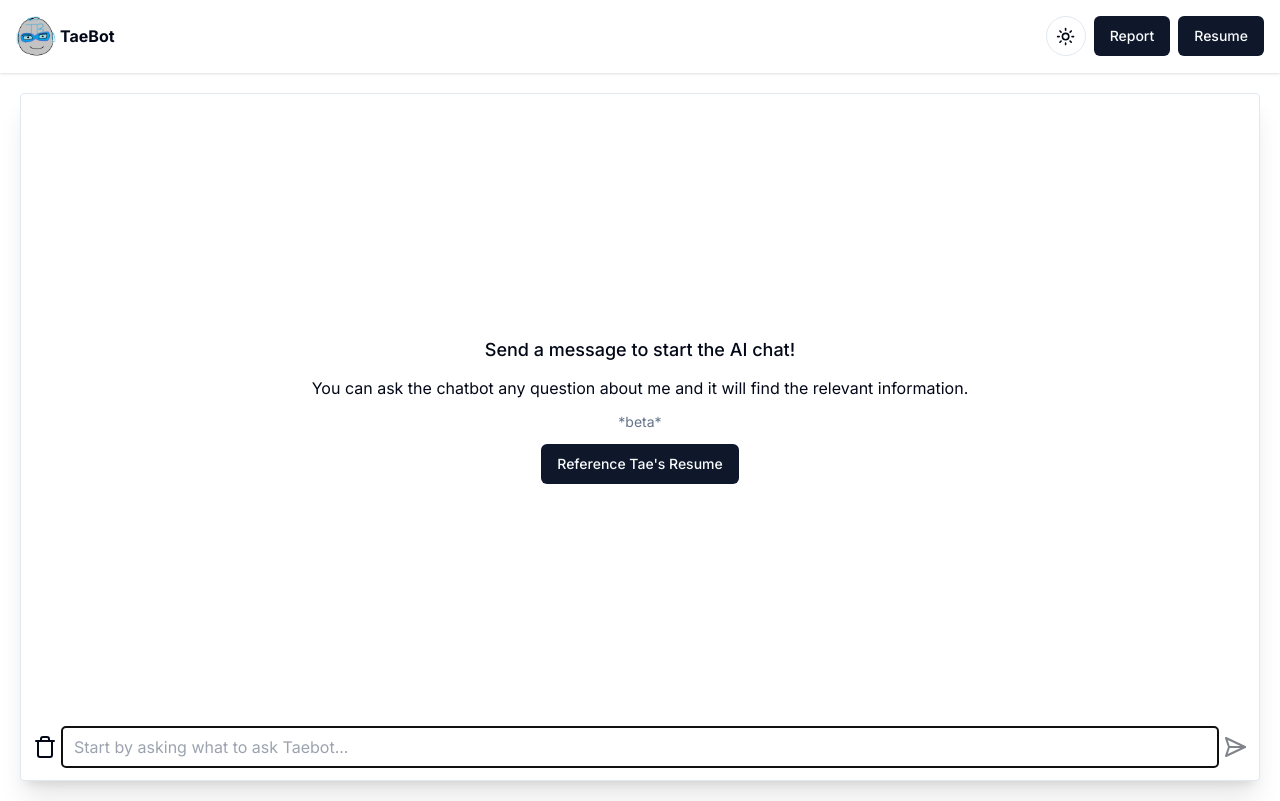
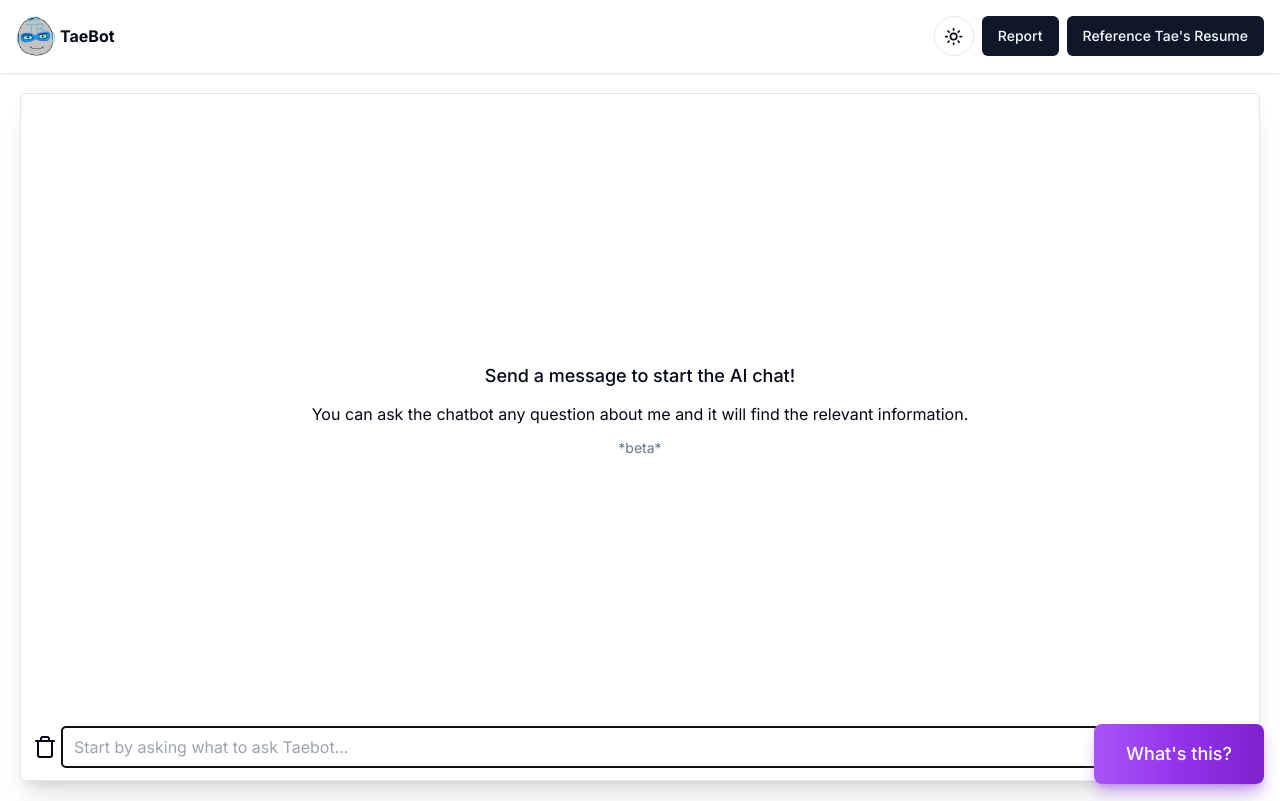
Before and after one commit to TaewoooK/custom_chatbot, a Next.js app: page /taebot in a window 1280 px wide. Built offline with nearby package versions, Linux system fonts and the light colour scheme.

Commit message:
added buymeacoffee

```diff
--- a/src/app/taebot/NavBar.tsx
+++ b/src/app/taebot/NavBar.tsx
@@ -35,7 +35,7 @@ export default function NavBar() {
                 )
               }
             >
-              Resume
+              Reference Tae&apos;s Resume
             </Button>
           </div>
         </div>
--- a/src/app/taebot/page.tsx
+++ b/src/app/taebot/page.tsx
@@ -75,15 +75,6 @@ export default function ChatPage() {
                 the relevant information.
               </p>
               <p className="text-sm text-muted-foreground">*beta*</p>
-              <Button
-                onClick={() =>
-                  openNewTab(
-                    "https://media.licdn.com/dms/document/media/D4E2DAQHB0lr6ZXUjoQ/profile-treasury-document-pdf-analyzed/0/1715965219060?e=1721260800&v=beta&t=roTArZhpngewlqH9UVtAQQmzYqoqQTgYmc-AWGdd1tg",
-                  )
-                }
-              >
-                Reference Tae&apos;s Resume
-              </Button>
             </div>
           )}
         </div>
@@ -112,6 +103,15 @@ export default function ChatPage() {
             <SendHorizonal size={24} />
           </button>
         </form>
+      </div>
+      <div className="fixed bottom-0 right-0 mb-4 mr-4">
+        <button
+          type="button"
+          onClick={() => openNewTab("https://buymeacoffee.com/eddiekim11f")}
+          className="rounded-lg bg-gradient-to-r from-purple-500 via-purple-600 to-purple-700 px-8 py-4 text-center text-lg font-medium text-white shadow-lg shadow-purple-500/50 hover:bg-gradient-to-br focus:outline-none focus:ring-4 focus:ring-purple-300 dark:shadow-lg dark:shadow-purple-800/80 dark:focus:ring-purple-800"
+        >
+          What&apos;s this?
+        </button>
       </div>
     </div>
   );
```
